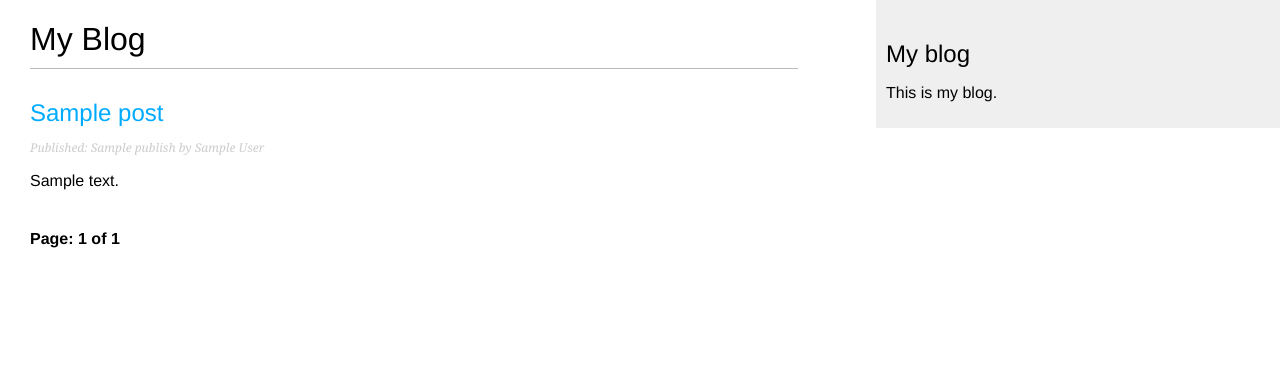
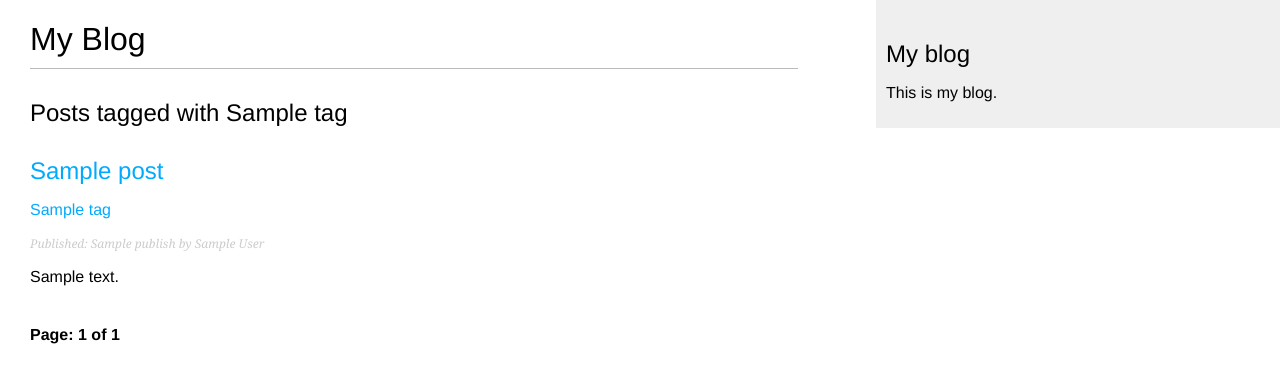
Before and after one commit to Roman63245475/practical-learning-django, a Django app: template blog/templates/blog/post/list.html in a window 1280 px wide. Shown: the top 383 px of the page. Run offline with Django 3.2, Linux system fonts and the light colour scheme; the template is opened without the code that fills it: most values are stand-ins (such as "Sample title", 1, 10 or a date in 2020).

Commit message:
Adding a tag system

```diff
--- a/blog/models.py
+++ b/blog/models.py
@@ -2,6 +2,7 @@ from django.db import models
 from django.utils import timezone
 from django.contrib.auth.models import User
 from django.urls import reverse
+from taggit.managers import TaggableManager
 
 
 class PublishedManager(models.Manager):
@@ -22,6 +23,7 @@ class Post(models.Model):
     created = models.DateTimeField(auto_now_add=True)
     updated = models.DateTimeField(auto_now=True)
     status = models.CharField(max_length=2, choices=Status.choices, default=Status.DRAFT)
+    tags = TaggableManager()
 
     objects = models.Manager()
     published = PublishedManager()
--- a/blog/templates/blog/post/list.html
+++ b/blog/templates/blog/post/list.html
@@ -4,12 +4,23 @@
 
 {% block content %}
     <h1>My Blog</h1>
+    {% if tag %}
+    <h2>Posts tagged with {{tag.name}}</h2>
+    {% endif %}
     {% for post in page_obj %}
     <h2>
         <a href="{{post.get_absolute_url}}">
             {{post.title}}
         </a>
     </h2>
+    <p class="tags">
+    {% for tag in post.tags.all %}
+    <a href="{% url 'blog:posts_by_tag' tag.slug %}">
+        {{tag.name}}
+    </a>
+    {% if not forloop.last %}, {% endif %}
+    {% endfor %}
+    </p>
     <p class="date">
         Published: {{post.publish}} by {{post.author}}
     </p>
--- a/blog/urls.py
+++ b/blog/urls.py
@@ -8,4 +8,5 @@ urlpatterns = [
     path('<int:year>/<int:month>/<int:day>/<slug:post_slug>', post_detail, name='post_detail'),
     path('share/<slug:post_slug>', post_share, name='post_share'),
     path('comment/<slug:post_slug>', post_comment, name='post_comment'),
+    path('tag/<slug:tag_slug>', post_list, name='posts_by_tag'),
 ]
```
Also changed, not shown: blog/views.py (+10 -4 lines), blog/migrations/0004_post_tags.py (added).
